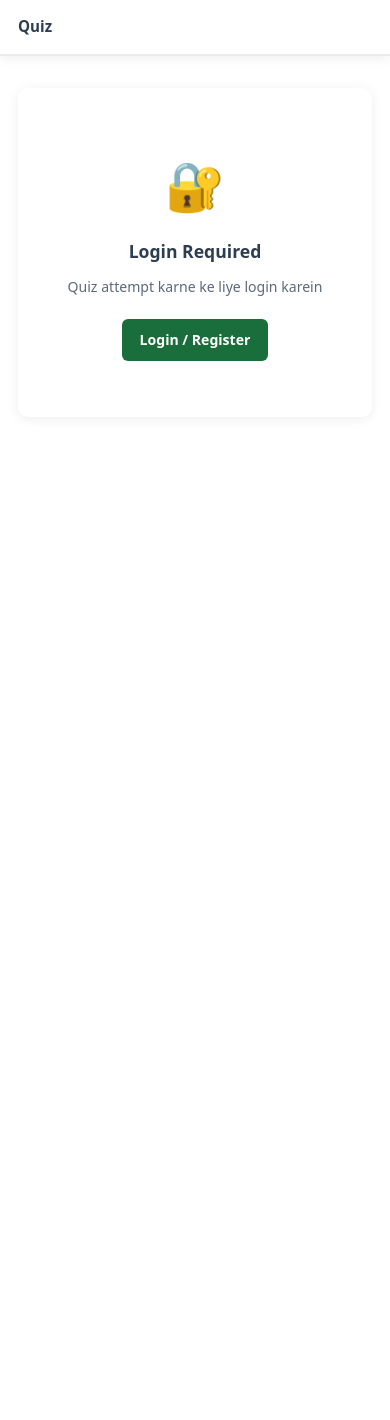
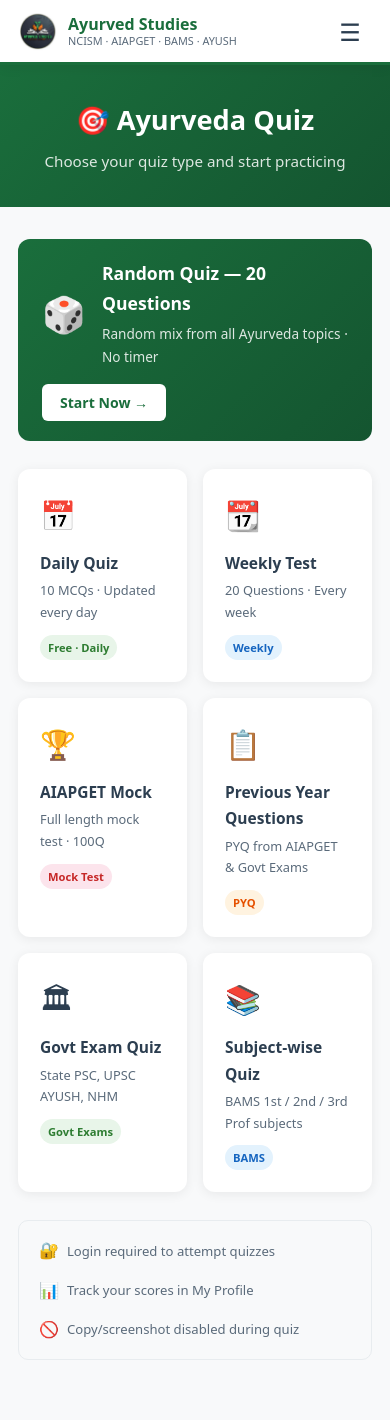
Before and after one commit to drpraveenpatel83/ayurved-site, a PHP site: page /pages/quiz.html in a window 390 px wide. Before the commit the page ends 361 px from the top, so only its background shows below. Run offline with PHP 8.4, Linux system fonts and the light colour scheme.

Commit message:
feat: quiz page redesign, AdSense, Hindi→English, Weekly Test button
- pages/quiz.html: combined selection+player page with all quiz types
  (Daily, Random 20Q, Weekly Test, AIAPGET Mock, PYQ, Govt, Subject-wise)
- AdSense auto ads added to quiz.html and result.html; pub ID fixed in post.php
- ads.txt created for Google AdSense verification
- Quick quiz action bar below homepage slider (Daily/Weekly/Random/Mock/All)
- All Hindi text converted to English across all pages and JS files:
  pages/daily-quiz.html, aiapget.html, login.html, bams.html, subject.html,
  profile.html, assets/js/quiz-player.js, quiz-result.js, app.js
- Navbar updated on daily-quiz.html and aiapget.html to match main nav style
  (logo, profile/login toggle, hamburger)

Co-Authored-By: Claude Sonnet 4.6 <noreply@anthropic.com>

```diff
--- /dev/null
+++ b/ads.txt
@@ -0,0 +1 @@
+google.com, pub-1300049746675872, DIRECT, f08c47fec0942fa0
--- a/assets/js/app.js
+++ b/assets/js/app.js
@@ -143,7 +143,7 @@ function requireLogin(redirectBack = true) {
 }
 
 // ── Show login gate instead of content ─────────────────────────
-function showLoginGate(container, message = 'Quiz attempt karne ke liye login karein') {
+function showLoginGate(container, message = 'Please login to attempt this quiz') {
   container.innerHTML = `
     <div class="login-gate">
       <div class="icon">🔐</div>
@@ -169,13 +169,13 @@ function todayStr() {
   return new Date().toISOString().split('T')[0];
 }
 function formatDate(dateStr) {
-  return new Date(dateStr).toLocaleDateString('hi-IN', { day: 'numeric', month: 'long', year: 'numeric' });
+  return new Date(dateStr).toLocaleDateString('en-IN', { day: 'numeric', month: 'long', year: 'numeric' });
 }
 
 // ── Share helpers ───────────────────────────────────────────────
 function shareResult(score, total, shareToken) {
   const pct  = Math.round((score / total) * 100);
-  const msg  = `🌿 Ayurveda Quiz Result\n✅ Score: ${score}/${total} (${pct}%)\n📊 ${pct >= 70 ? 'बहुत अच्छा! 🎉' : 'अभ्यास जारी रखें 💪'}\n\nResult देखें: ${location.origin}/pages/result.html?share=${shareToken}`;
+  const msg  = `🌿 Ayurveda Quiz Result\n✅ Score: ${score}/${total} (${pct}%)\n📊 ${pct >= 70 ? 'Great job! 🎉' : 'Keep practicing! 💪'}\n\nView Result: ${location.origin}/pages/result.html?share=${shareToken}`;
   return {
     whatsapp: `https://api.whatsapp.com/send?text=${encodeURIComponent(msg)}`,
     twitter:  `https://twitter.com/intent/tweet?text=${encodeURIComponent(msg)}`,
--- a/assets/js/quiz-player.js
+++ b/assets/js/quiz-player.js
@@ -34,8 +34,8 @@ async function initQuizPage() {
   if (!res.success) {
     document.getElementById('quiz-main').innerHTML = `
       <div class="empty-state"><div class="icon">⚠️</div>
-      <h3>Quiz load nahi hua</h3><p>${res.message}</p>
-      <a href="/" class="btn btn-primary mt-2">Home jao</a></div>`;
+      <h3>Quiz could not be loaded</h3><p>${res.message}</p>
+      <a href="/" class="btn btn-primary mt-2">Go to Home</a></div>`;
     return;
   }
 
@@ -65,14 +65,14 @@ function setupAntiCheat() {
   document.addEventListener('contextmenu', e => e.preventDefault());
 
   // Block copy/cut
-  document.addEventListener('copy', e => { e.preventDefault(); Toast.warn('Content copy nahi kar sakte!'); });
+  document.addEventListener('copy', e => { e.preventDefault(); Toast.warn('Copying is not allowed during quiz!'); });
   document.addEventListener('cut',  e => { e.preventDefault(); });
 
   // Block print screen warning (can't prevent but can warn)
   document.addEventListener('keydown', e => {
     if (e.key === 'PrintScreen' || (e.ctrlKey && (e.key === 'p' || e.key === 'P'))) {
       e.preventDefault();
-      Toast.warn('Screenshot/Print allowed nahi hai!');
+      Toast.warn('Screenshot/Print is not allowed!');
     }
     // Block ctrl+U (view source), ctrl+S
     if (e.ctrlKey && ['u', 'U', 's', 'S'].includes(e.key)) e.preventDefault();
@@ -87,7 +87,7 @@ function setupAntiCheat() {
         // Will show warning when user returns
       }
     } else if (warnCount > 0) {
-      Toast.warn(`Tab switch detected (${warnCount}x). Exam mein dhyan rakhein!`);
+      Toast.warn(`Tab switch detected (${warnCount}x). Stay focused during the exam!`);
     }
   });
 }
@@ -194,8 +194,8 @@ function showSubmitSection() {
 
   main.innerHTML = `
     <div class="submit-section">
-      <h3>🎯 Quiz Submit karne ke liye ready hain?</h3>
-      <p>Ek baar submit karne ke baad aap answers change nahi kar sakte</p>
+      <h3>🎯 Ready to Submit?</h3>
+      <p>Once submitted, you cannot change your answers.</p>
       <div class="submit-stats">
         <div class="stat"><div class="val">${total}</div><div class="lbl">Total</div></div>
         <div class="stat"><div class="val" style="color:var(--green)">${ans}</div><div class="lbl">Answered</div></div>
@@ -209,7 +209,7 @@ function showSubmitSection() {
         }).join('')}
       </div>
       <div style="display:flex;gap:12px;justify-content:center;margin-top:18px;flex-wrap:wrap">
-        <button class="btn btn-outline" onclick="goQuestion(0)">← Wapas Review karein</button>
+        <button class="btn btn-outline" onclick="goQuestion(0)">← Review Answers</button>
         <button class="btn btn-green btn-lg" onclick="submitQuiz()">✅ Final Submit</button>
       </div>
     </div>`;
@@ -261,7 +261,7 @@ function startTimer() {
     updateDisplay();
     if (timeLeft <= 0) {
       clearInterval(timerInterval);
-      Toast.warn('Time up! Auto-submitting...');
+      Toast.warn('Time is up! Auto-submitting...');
       setTimeout(submitQuiz, 1500);
     }
   }, 1000);
--- a/assets/js/quiz-result.js
+++ b/assets/js/quiz-result.js
@@ -11,7 +11,7 @@ async function initResultPage() {
 
   if (!shareToken && !Auth.isLoggedIn()) {
     const main = document.getElementById('result-main');
-    if (main) showLoginGate(main, 'Result dekhne ke liye login karein');
+    if (main) showLoginGate(main, 'Please login to view your result');
     return;
   }
 
--- a/pages/bams.html
+++ b/pages/bams.html
@@ -198,12 +198,12 @@ async function loadSubjects(slug) {
     const res      = await apiGet(`public/subjects.php?parent=${encodeURIComponent(slug)}`);
     const subjects = res?.data?.subjects || [];
     if (!subjects.length) {
-      wrap.innerHTML = `<div class="empty-subjects"><div class="icon">📚</div><h3>Koi subject nahi mila</h3><p>Admin se subjects add karwayein</p></div>`;
+      wrap.innerHTML = `<div class="empty-subjects"><div class="icon">📚</div><h3>No subjects found</h3><p>Subjects will be added soon</p></div>`;
       return;
     }
     wrap.innerHTML = `<div class="subjects-grid">${subjects.map(subjectCard).join('')}</div>`;
   } catch {
-    wrap.innerHTML = `<div class="empty-subjects"><div class="icon">⚠️</div><h3>Load nahi hua</h3><p>Page refresh karein</p></div>`;
+    wrap.innerHTML = `<div class="empty-subjects"><div class="icon">⚠️</div><h3>Could not load</h3><p>Please refresh the page</p></div>`;
   }
 }
 
--- a/pages/quiz.html
+++ b/pages/quiz.html
@@ -1,14 +1,129 @@
 <!DOCTYPE html>
-<html lang="hi">
+<html lang="en">
 <head>
   <meta charset="UTF-8">
   <meta name="viewport" content="width=device-width, initial-scale=1.0">
-  <title>Quiz | Ayurveda Quiz</title>
+  <title>Quiz | Ayurved Studies</title>
+  <meta name="description" content="Practice Ayurveda MCQs — Daily Quiz, Weekly Test, AIAPGET Mock, PYQ, Random Quiz and more.">
   <link rel="stylesheet" href="/assets/css/style.css">
   <link rel="stylesheet" href="/assets/css/quiz.css">
-  <link rel="icon" href="/assets/img/logo.png" type="image/png">
+  <link rel="icon" type="image/png" href="/assets/img/favicon.png">
+  <!-- AdSense Auto Ads -->
+  <script async src="https://pagead2.googlesyndication.com/pagead/js/adsbygoogle.js?client=ca-pub-1300049746675872" crossorigin="anonymous"></script>
 </head>
-<body class="quiz-page">
+<body>
+
+<!-- ── Navbar ─────────────────────────────────────── -->
+<nav class="navbar">
+  <div class="container nav-inner">
+    <a href="/" class="nav-brand">
+      <img src="/assets/img/logo.png" alt="Ayurved Studies" class="nav-brand-logo">
+      <div class="nav-brand-text">
+        <span class="site-name">Ayurved Studies</span>
+        <span class="site-tagline">NCISM · AIAPGET · BAMS · AYUSH</span>
+      </div>
+    </a>
+    <div class="nav-menu" id="nav-menu">
+      <a href="/">Home</a>
+      <a href="/pages/bams.html">BAMS</a>
+      <a href="/pages/quiz.html" class="active">Quiz</a>
+      <a href="/pages/login.html" class="nav-mobile-login">Login / Register</a>
+    </div>
+    <div class="nav-actions">
+      <div id="nav-login-btn">
+        <a href="/pages/login.html" class="btn btn-primary btn-sm">Login</a>
+      </div>
+      <div class="hidden" id="nav-user-btn">
+        <a href="/pages/profile.html" class="btn btn-outline btn-sm">👤 <span id="nav-user-name"></span></a>
+      </div>
+    </div>
+    <button class="nav-hamburger" id="nav-burger" aria-label="Menu">☰</button>
+  </div>
+</nav>
+
+<!-- ── Selection Page ───────────────────────────────── -->
+<div id="quiz-selection-page">
+
+  <div class="page-header" style="background:linear-gradient(135deg,var(--primary),var(--primary-dark));padding:32px 0">
+    <div class="container" style="text-align:center">
+      <h1 style="color:#fff;font-size:1.7rem;margin-bottom:6px">🎯 Ayurveda Quiz</h1>
+      <p style="color:rgba(255,255,255,0.85);font-size:0.95rem">Choose your quiz type and start practicing</p>
+    </div>
+  </div>
+
+  <div class="container" style="padding:32px 18px 60px">
+
+    <!-- Random 20Q highlight -->
+    <div class="quiz-random-banner" onclick="startQuiz('random')" style="cursor:pointer">
+      <div class="qrb-left">
+        <div class="qrb-icon">🎲</div>
+        <div>
+          <div class="qrb-title">Random Quiz — 20 Questions</div>
+          <div class="qrb-sub">Random mix from all Ayurveda topics · No timer</div>
+        </div>
+      </div>
+      <button class="btn btn-primary">Start Now →</button>
+    </div>
+
+    <!-- Quiz type grid -->
+    <div class="quiz-type-grid">
+
+      <div class="quiz-type-card" onclick="startQuiz('daily')">
+        <div class="qtc-icon">📅</div>
+        <div class="qtc-title">Daily Quiz</div>
+        <div class="qtc-sub">10 MCQs · Updated every day</div>
+        <div class="qtc-badge qtc-badge-green">Free · Daily</div>
+      </div>
+
+      <div class="quiz-type-card" onclick="startQuiz('weekly')">
+        <div class="qtc-icon">📆</div>
+        <div class="qtc-title">Weekly Test</div>
+        <div class="qtc-sub">20 Questions · Every week</div>
+        <div class="qtc-badge qtc-badge-blue">Weekly</div>
+      </div>
+
+      <div class="quiz-type-card" onclick="startQuiz('mock')">
+        <div class="qtc-icon">🏆</div>
+        <div class="qtc-title">AIAPGET Mock</div>
+        <div class="qtc-sub">Full length mock test · 100Q</div>
+        <div class="qtc-badge qtc-badge-red">Mock Test</div>
+      </div>
+
+      <div class="quiz-type-card" onclick="startQuiz('previous_year')">
+        <div class="qtc-icon">📋</div>
+        <div class="qtc-title">Previous Year Questions</div>
+        <div class="qtc-sub">PYQ from AIAPGET & Govt Exams</div>
+        <div class="qtc-badge qtc-badge-orange">PYQ</div>
+      </div>
+
+      <div class="quiz-type-card" onclick="startQuiz('govt')">
+        <div class="qtc-icon">🏛</div>
+        <div class="qtc-title">Govt Exam Quiz</div>
+        <div class="qtc-sub">State PSC, UPSC AYUSH, NHM</div>
+        <div class="qtc-badge qtc-badge-green">Govt Exams</div>
+      </div>
+
+      <div class="quiz-type-card" onclick="window.location.href='/pages/bams.html'">
+        <div class="qtc-icon">📚</div>
+        <div class="qtc-title">Subject-wise Quiz</div>
+        <div class="qtc-sub">BAMS 1st / 2nd / 3rd Prof subjects</div>
+        <div class="qtc-badge qtc-badge-blue">BAMS</div>
+      </div>
+
+    </div>
+
+    <!-- Info strip -->
+    <div class="quiz-info-strip">
+      <div class="qis-item"><span class="qis-icon">🔐</span><span>Login required to attempt quizzes</span></div>
+      <div class="qis-item"><span class="qis-icon">📊</span><span>Track your scores in My Profile</span></div>
+      <div class="qis-item"><span class="qis-icon">🚫</span><span>Copy/screenshot disabled during quiz</span></div>
+    </div>
+
+  </div>
+</div>
+
+<!-- ── Quiz Player Page ──────────────────────────────── -->
+<div id="quiz-player-page" style="display:none">
 
   <!-- Quiz Header (sticky) -->
   <div class="quiz-header">
@@ -22,6 +137,7 @@
           ⏱ <span id="quiz-timer-val">--:--</span>
         </div>
         <span class="text-small text-muted" id="header-q-info"></span>
+        <a href="/pages/quiz.html" class="btn btn-outline btn-sm" title="Back to quiz selection">✕ Exit</a>
       </div>
     </div>
   </div>
@@ -33,17 +149,74 @@
     </div>
   </div>
 
+</div>
+
 <script src="/assets/js/app.js"></script>
 <script>
-  // Set quiz title from URL params
+  const _quizTypes = {
+    daily:         { title: 'Daily Quiz',              sub: '10 Questions' },
+    random:        { title: 'Random Quiz',             sub: '20 Random MCQs' },
+    weekly:        { title: 'Weekly Test',             sub: '20 Questions' },
+    mock:          { title: 'AIAPGET Mock Test',       sub: 'Full Mock Test' },
+    previous_year: { title: 'Previous Year Questions', sub: 'PYQ' },
+    govt:          { title: 'Govt Exam Quiz',          sub: 'State PSC / UPSC AYUSH' },
+    practice:      { title: 'Practice Quiz',           sub: 'Practice MCQs' }
+  };
+
+  function startQuiz(type) {
+    window.location.href = `/pages/quiz.html?type=${type}`;
+  }
+
   document.addEventListener('DOMContentLoaded', () => {
     const p = Params.all();
-    const titles = { daily:'Daily Quiz', random:'Random Quiz', weekly:'Weekly Quiz', monthly:'Monthly Quiz', previous_year:'Previous Year Questions', mock:'Mock Test', practice:'Practice Test' };
-    const subs = { daily:'Aaj ke 10 Questions', random:'10 Random MCQs', weekly:'20 Questions', monthly:'100 Questions', previous_year:'PYQ', mock:'Full Mock Test' };
-    document.getElementById('quiz-title').textContent = titles[p.type] || 'Quiz';
-    document.getElementById('quiz-subtitle').textContent = subs[p.type] || '';
+    if (p.type) {
+      // Show quiz player
+      document.getElementById('quiz-selection-page').style.display = 'none';
+      document.getElementById('quiz-player-page').style.display = '';
+      document.body.classList.add('quiz-body');
+      const meta = _quizTypes[p.type] || { title: 'Quiz', sub: '' };
+      document.getElementById('quiz-title').textContent = meta.title;
+      document.getElementById('quiz-subtitle').textContent = meta.sub;
+    } else {
+      // Show selection page — nothing to do, it's visible by default
+      document.body.classList.remove('quiz-body');
+    }
   });
 </script>
 <script src="/assets/js/quiz-player.js"></script>
+
+<style>
+/* ── Quiz Selection Styles ────────────────────────────── */
+.quiz-random-banner{background:linear-gradient(135deg,var(--primary),var(--primary-dark));color:#fff;border-radius:12px;padding:20px 24px;display:flex;align-items:center;justify-content:space-between;gap:16px;margin-bottom:28px;flex-wrap:wrap}
+.qrb-left{display:flex;align-items:center;gap:16px}
+.qrb-icon{font-size:2.2rem;flex-shrink:0}
+.qrb-title{font-size:1.1rem;font-weight:700;margin-bottom:3px}
+.qrb-sub{font-size:0.85rem;opacity:0.85}
+.quiz-random-banner .btn-primary{background:#fff;color:var(--primary);flex-shrink:0}
+.quiz-random-banner:hover{opacity:0.95}
+
+.quiz-type-grid{display:grid;grid-template-columns:repeat(auto-fill,minmax(200px,1fr));gap:16px;margin-bottom:28px}
+.quiz-type-card{background:#fff;border-radius:12px;padding:20px;box-shadow:var(--shadow);cursor:pointer;transition:.2s;border:2px solid transparent;text-align:left}
+.quiz-type-card:hover{border-color:var(--primary);transform:translateY(-2px);box-shadow:var(--shadow-lg)}
+.qtc-icon{font-size:1.8rem;margin-bottom:10px}
+.qtc-title{font-size:0.97rem;font-weight:700;color:var(--text);margin-bottom:4px}
+.qtc-sub{font-size:0.8rem;color:var(--text-mid);margin-bottom:10px}
+.qtc-badge{display:inline-block;font-size:0.7rem;font-weight:700;padding:3px 8px;border-radius:20px}
+.qtc-badge-green{background:#e8f5e9;color:#2e7d32}
+.qtc-badge-blue{background:#e3f2fd;color:#1565c0}
+.qtc-badge-red{background:#fce4ec;color:#c62828}
+.qtc-badge-orange{background:#fff3e0;color:#e65100}
+
+.quiz-info-strip{display:flex;flex-wrap:wrap;gap:12px;background:#f8f9fa;border-radius:10px;padding:16px 20px;border:1px solid var(--border)}
+.qis-item{display:flex;align-items:center;gap:8px;font-size:0.82rem;color:var(--text-mid)}
+.qis-icon{font-size:1rem}
+
+@media(max-width:600px){
+  .quiz-random-banner{flex-direction:column;align-items:flex-start}
+  .quiz-type-grid{grid-template-columns:repeat(2,1fr)}
+  .quiz-info-strip{flex-direction:column}
+}
+</style>
+
 </body>
 </html>
--- a/pages/subject.html
+++ b/pages/subject.html
@@ -248,7 +248,7 @@ function renderNotes() {
   const wrap = document.getElementById('notes-wrap');
   const notes = _data?.notes || [];
   if (!notes.length) {
-    wrap.innerHTML = `<div class="empty-tab"><div class="icon">📝</div><p>Is subject ke liye abhi notes add nahi hue</p></div>`;
+    wrap.innerHTML = `<div class="empty-tab"><div class="icon">📝</div><p>No notes have been added for this subject yet</p></div>`;
     return;
   }
   wrap.innerHTML = `<div class="notes-list">${notes.map(n => `
@@ -266,7 +266,7 @@ function renderPdfs() {
   const wrap = document.getElementById('pdf-wrap');
   const pdfs = _data?.pdfs || [];
   if (!pdfs.length) {
-    wrap.innerHTML = `<div class="empty-tab"><div class="icon">📄</div><p>Is subject ke liye koi PDF upload nahi hua</p></div>`;
+    wrap.innerHTML = `<div class="empty-tab"><div class="icon">📄</div><p>No PDFs uploaded for this subject yet</p></div>`;
     return;
   }
   wrap.innerHTML = `<div class="pdf-list">${pdfs.map(p => `
@@ -287,7 +287,7 @@ function renderTests() {
   const wrap  = document.getElementById('tests-wrap');
   const tests = _data?.tests || [];
   if (!tests.length) {
-    wrap.innerHTML = `<div class="empty-tab"><div class="icon">🎯</div><p>Is subject ke liye koi test assign nahi hua</p></div>`;
+    wrap.innerHTML = `<div class="empty-tab"><div class="icon">🎯</div><p>No tests have been assigned to this subject yet</p></div>`;
     return;
   }
   wrap.innerHTML = `<div class="tests-list">${tests.map(t => `
```
Also changed, not shown: index.html (+41 -0 lines), pages/aiapget.html (+28 -24 lines), pages/daily-quiz.html (+40 -35 lines), pages/login.html (+5 -5 lines), pages/profile.html (+4 -4 lines), pages/result.html (+6 -4 lines), post.php (+6 -6 lines). Lines whose indentation alone changed are shown as unchanged.
